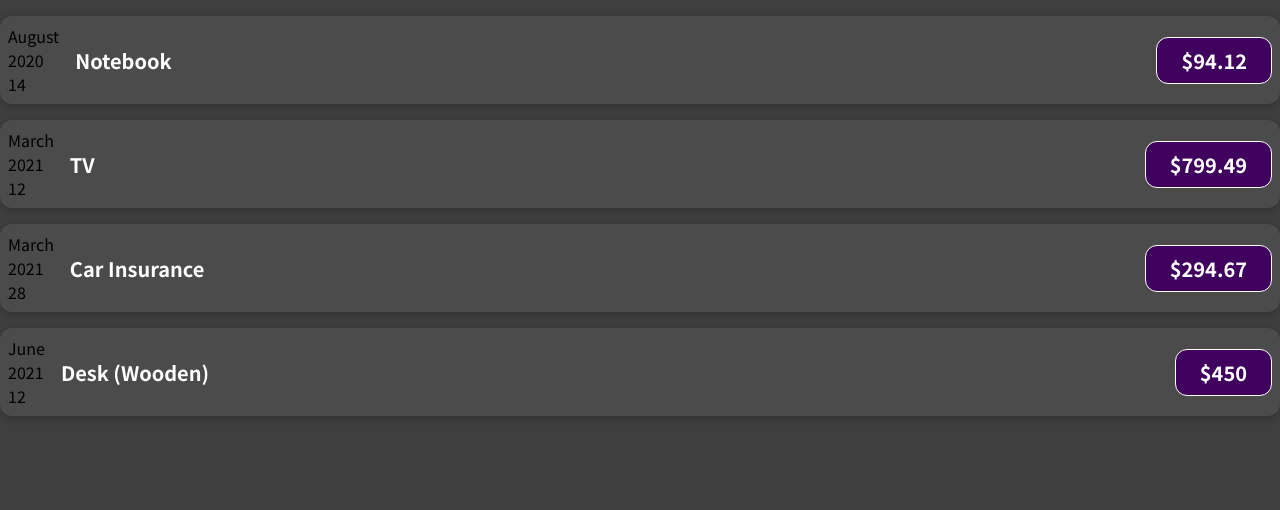
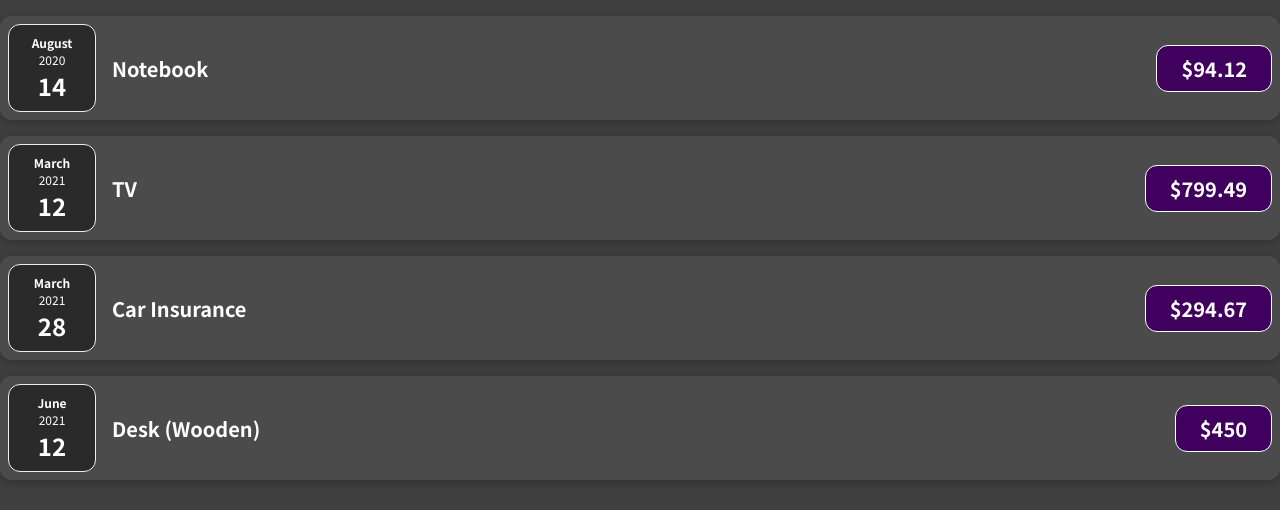
Before and after one commit to Meghna-gaya/expenses-tracker, a React (Create React App) app: page / in a window 1280 px wide. Shown: the top 510 px of the page. Built offline with nearby package versions, Linux system fonts and the light colour scheme.

Commit message:
[Meghna] Refactor. Extracting Date Component from Item component

```diff
--- /dev/null
+++ b/src/components/ExpenseDate.css
@@ -0,0 +1,26 @@
+.expense-date {
+    display: flex;
+    flex-direction: column;
+    width: 5.5rem;
+    height: 5.5rem;
+    border: 1px solid #ececec;
+    background-color: #2a2a2a;
+    color: white;
+    border-radius: 12px;
+    align-items: center;
+    justify-content: center;
+}
+
+.expense-date__month {
+    font-size: 0.75rem;
+    font-weight: bold;
+}
+
+.expense-date__year {
+    font-size: 0.75rem;
+}
+
+.expense-date__day {
+    font-size: 1.5rem;
+    font-weight: bold;
+}
--- /dev/null
+++ b/src/components/ExpenseDate.js
@@ -0,0 +1,17 @@
+import './ExpenseDate.css';
+
+function ExpenseDate(props) {
+    const month = props.date.toLocaleString('en-US', { month: 'long' });
+    const day = props.date.toLocaleString('en-US', { day: '2-digit' });
+    const year = props.date.getFullYear();
+
+    return (
+        <div className='expense-date'>
+            <div className='expense-date__month'>{month}</div>
+            <div className='expense-date__year'>{year}</div>
+            <div className='expense-date__day'>{day}</div>
+        </div>
+    );
+}
+
+export default ExpenseDate;
--- a/src/components/ExpenseItem.js
+++ b/src/components/ExpenseItem.js
@@ -1,17 +1,10 @@
-import "./ExpenseItem.css";
+import ExpenseDate from './ExpenseDate';
+import './ExpenseItem.css';
 
 function ExpenseItem(props) {
-    const month = props.date.toLocaleString('en-US', { month: 'long' });
-    const day = props.date.toLocaleString('en-US', { day: '2-digit' });
-    const year = props.date.getFullYear();
-
     return (
         <div className='expense-item'>
-            <div>
-                <div>{month}</div>
-                <div>{year}</div>
-                <div>{day}</div>
-            </div>
+            <ExpenseDate date={props.date} />
             <div className='expense-item__description'>
                 <h2>{props.title}</h2>
                 <div className='expense-item__price'>${props.amount}</div>
```
